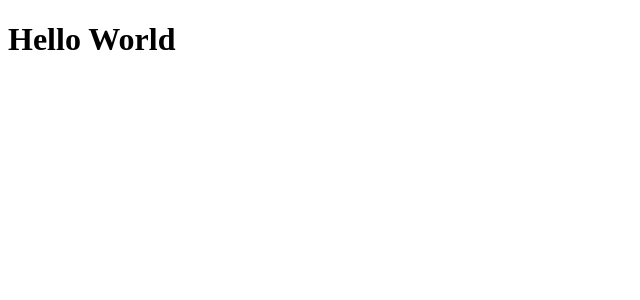
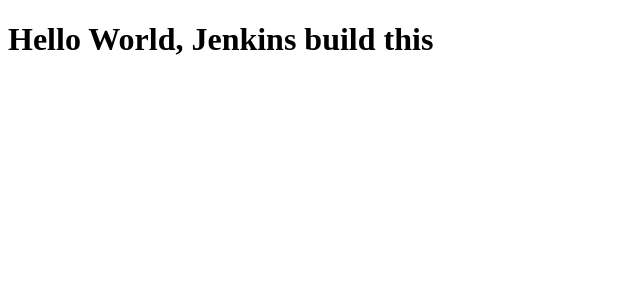
Before and after one commit to RomainDescamps/MyCash, a Nuxt app: page / in a window 1280 px wide. Shown: the top 300 px of the page, without its empty margins (0-640 px from the left). Built offline with nearby package versions, Linux system fonts and the light colour scheme.

Commit message:
add Jenkinsfile
update Jenkinsfile

node

jenkins

add tools

node

update jenkinsfile

run stage

jenkins run build

update config

start

test

change to cjs

hello world

```diff
--- a/app.vue
+++ b/app.vue
@@ -1,5 +1,5 @@
 <template>
   <div>
-    <h1>Hello World</h1>
+    <h1>Hello World, Jenkins build this</h1>
   </div>
 </template>
```
Also changed, not shown: ecosystem.config.cjs (added, +10 -0 lines), 1 other file (tests, documents, lock files or other folders).
